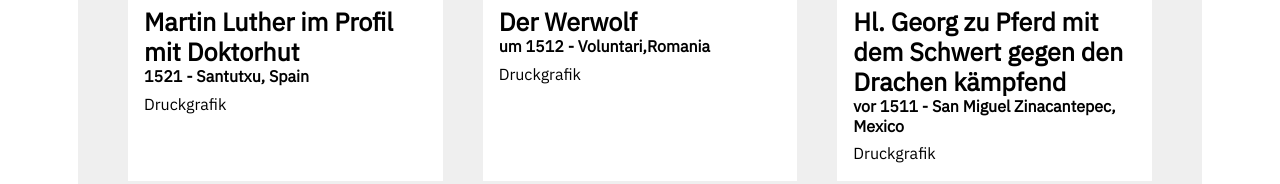
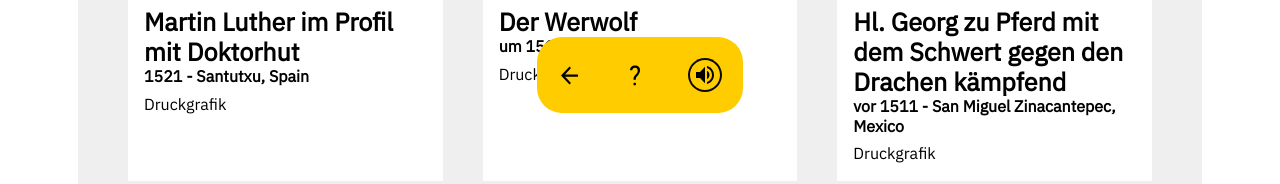
Before and after one commit to mi-classroom/frontend-development-html-basics-n-pola, a plain HTML site: page frontend/index.html in a window 1280 px wide. Shown: the part 637-821 px from the top of the page. Drawn offline with nearby package versions, Linux system fonts and the light colour scheme.

Commit message:
floating button

```diff
--- a/frontend/index.html
+++ b/frontend/index.html
@@ -230,5 +230,10 @@
         </figcaption>
       </figure>
     </main>
+    <div class="floating-button">
+      <img alt="Icon Pin" src="./icons/back.svg" />
+      <img alt="Icon Pin" src="./icons/help.svg" />
+      <img alt="Icon Pin" src="./icons/speaker.svg" />
+    </div>
   </body>
 </html>
--- a/frontend/styles/cda-base.css
+++ b/frontend/styles/cda-base.css
@@ -116,3 +116,22 @@ figure img {
   width: 100%;
   height: 150px;
 }
+
+.floating-button {
+  position: fixed;
+  background: #ffcc00;
+  border-radius: 25px;
+  padding: 20px;
+  display: flex;
+  bottom: 50px;
+  margin: 0 auto;
+  justify-self: center;
+  right: 0;
+  left: 0;
+  width: 206px;
+  box-sizing: border-box;
+}
+
+.floating-button img:nth-child(n + 2) {
+  margin-left: 40px;
+}
```
